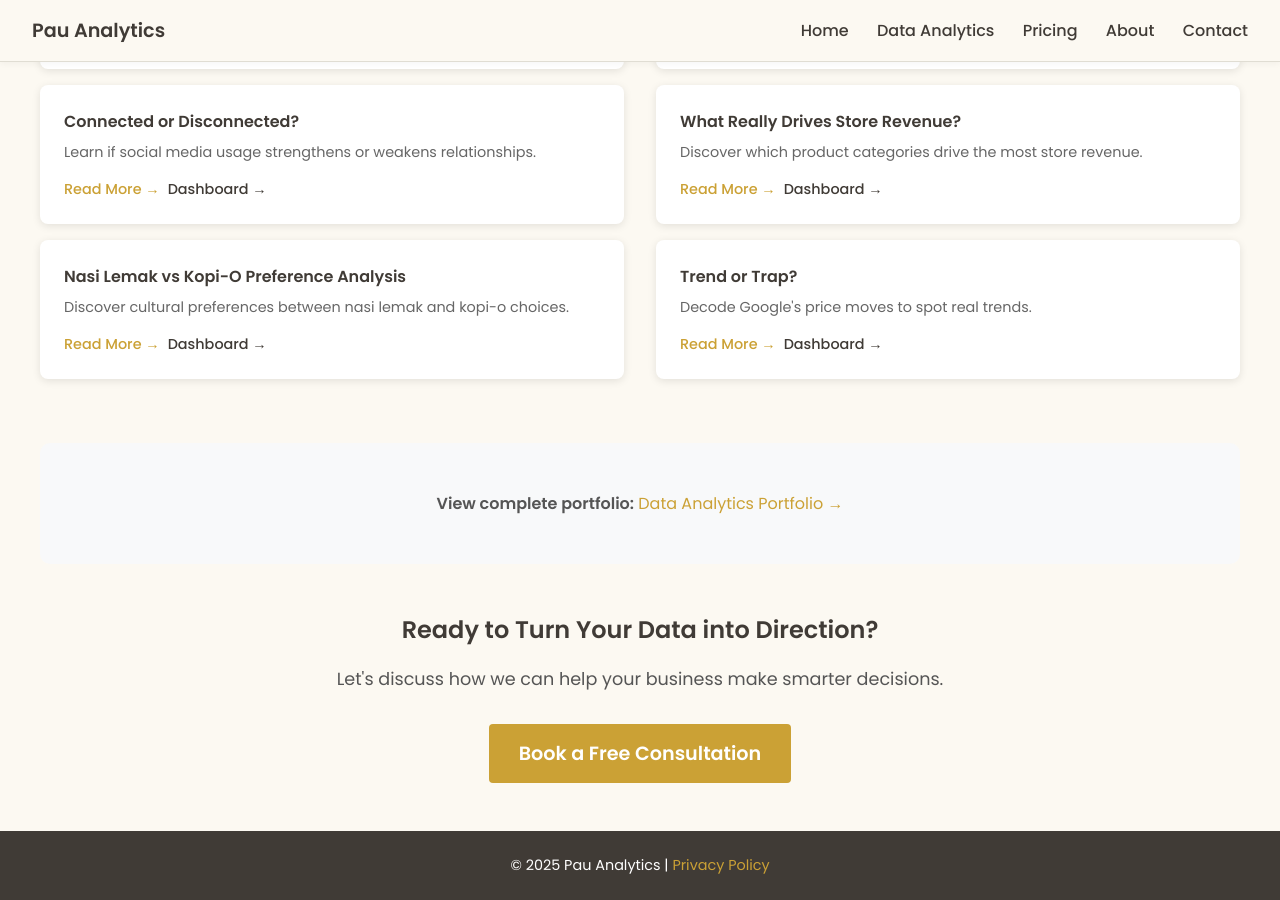
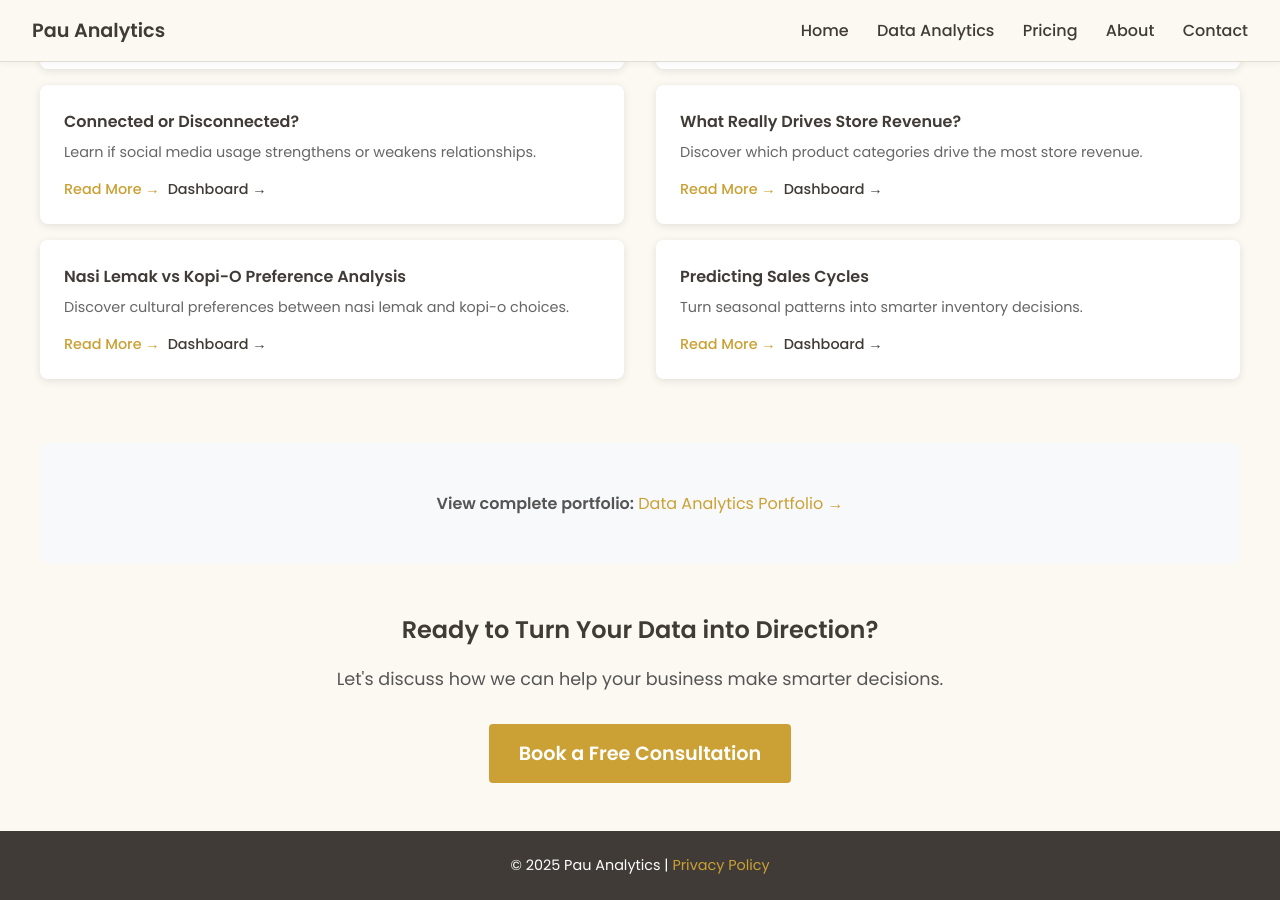
Before and after one commit to lyven81/pinnacles-learning-website, a Jekyll site: the page data-analytics.html, which Jekyll copies as it is, in a window 1280 px wide and 900 px high, scrolled down 2138 px. Built offline with Jekyll 4.4.1, drawn with Linux system fonts in a browser that asks for light colours.

Commit message:
Replace Trend or Trap with Predicting Sales Cycles in data-analytics.html
Updated the Time Series Analysis section to feature the new Predicting Sales Cycles case study:
- Changed title from "Trend or Trap?" to "Predicting Sales Cycles"
- Updated description to match new case study focus on inventory planning
- Updated links to point to predicting-sales-cycles case study and dashboard
- Maintained consistent formatting and concise writing style

🤖 Generated with [Claude Code](https://claude.com/claude-code)

Co-Authored-By: Claude <noreply@anthropic.com>

```diff
--- a/data-analytics.html
+++ b/data-analytics.html
@@ -425,11 +425,11 @@
         </div>
 
         <div style="background: white; padding: 1.5rem; border-radius: 8px; margin-bottom: 1rem; box-shadow: 0 2px 8px rgba(0,0,0,0.1);">
-          <h4 style="color: #403B36; margin: 0 0 0.5rem 0;">Trend or Trap?</h4>
-          <p style="margin: 0.5rem 0; color: #666; font-size: 0.9rem;">Decode Google's price moves to spot real trends.</p>
+          <h4 style="color: #403B36; margin: 0 0 0.5rem 0;">Predicting Sales Cycles</h4>
+          <p style="margin: 0.5rem 0; color: #666; font-size: 0.9rem;">Turn seasonal patterns into smarter inventory decisions.</p>
           <div style="display: flex; gap: 0.5rem; margin-top: 1rem;">
-            <a href="case-study/trend-or-trap.html" style="color: #CBA135; font-size: 0.9rem; text-decoration: none; font-weight: 500;">Read More →</a>
-            <a href="dashboard/trend-or-trap.html" style="color: #403B36; font-size: 0.9rem; text-decoration: none; font-weight: 500;">Dashboard →</a>
+            <a href="case-study/predicting-sales-cycles.html" style="color: #CBA135; font-size: 0.9rem; text-decoration: none; font-weight: 500;">Read More →</a>
+            <a href="dashboard/predicting-sales-cycles.html" style="color: #403B36; font-size: 0.9rem; text-decoration: none; font-weight: 500;">Dashboard →</a>
           </div>
         </div>
       </div>
```
